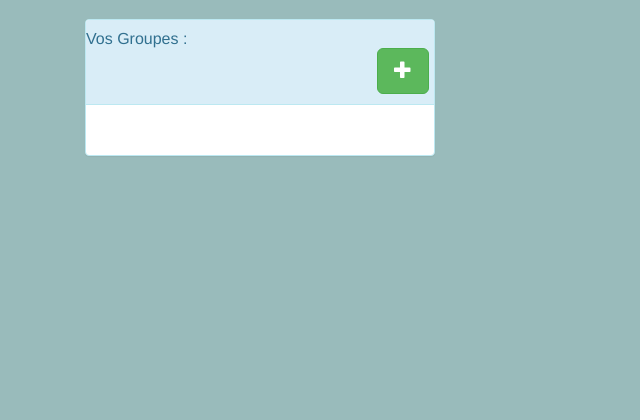
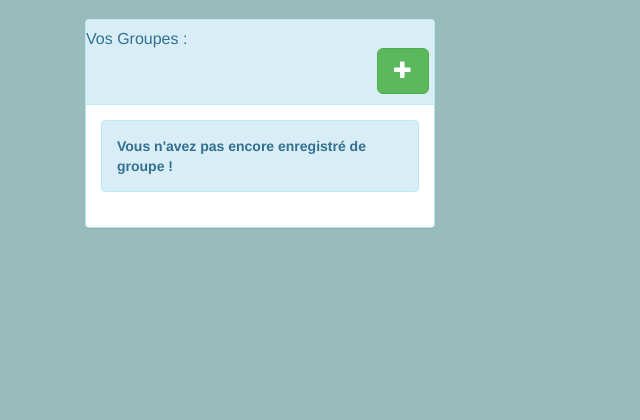
Before and after one commit to Projet-booking-IUT2/speed-booking, a PHP site: page /Views/view.interne.groupe.php in a window 1280 px wide. Shown: the part 51-471 px from the top of the page, without its empty margins (0-640 px from the left). Run offline with PHP 8.4, Linux system fonts and the light colour scheme; data that the repository does not hold is empty.

Commit message:
modification ctrl groupe et ajout méthode DAO class

```diff
--- a/Speedbooking/Controler/groupe.ctrl.php
+++ b/Speedbooking/Controler/groupe.ctrl.php
@@ -10,10 +10,8 @@ $dao = new DAO();
 
 
 if(isset($_GET['selected'])) {
-    $tab = explode(" ",$_GET['selected']);
-    $tab2 = array_slice($tab, 1);
-    $tab2 = implode(" ", $tab2);
-    $data['groupe'] = $dao->StructureFromGroupe($tab[0], $tab2);
+    $nomG = $_GET['selected'];
+    $data['groupe'] = $dao->StructureFromGroupe($nomG);
     }
 else if (isset($_POST['maj'])) {
     $dao->updateGroupe($booker,$_POST['c_nom'], $_POST['c_notes'], $_POST['c_style']);
--- a/Speedbooking/Views/view.interne.groupe.aside.php
+++ b/Speedbooking/Views/view.interne.groupe.aside.php
@@ -14,7 +14,7 @@
     <div class="panel-body">
         <ul class="list-group list-unstyled">
         <?php
-            if(isset($data['AllGroupe'])){
+            if(!isset($data['AllGroupe'])){
                 echo "
                 <div class=\"alert alert-info\">
                 <strong>Vous n'avez pas encore enregistré de groupe ! </strong>
--- a/Speedbooking/Views/view.interne.groupe.php
+++ b/Speedbooking/Views/view.interne.groupe.php
@@ -15,7 +15,7 @@
 </header>
 <?php include('../Views/view.interne.groupe.aside.php'); ?>
 <?php
-   if(isset ($data['contact'])) {
+   if(isset ($data['groupe'])) {
      ?>
 <div class="col-md-8">
   <div class="panel panel-info">
@@ -26,7 +26,7 @@
         ?></h3>
     </div>
     <div class="panel-body">
-            <form action="../controler/ctrl.interne.groupe.php" method="post" class= " well form ">
+            <form action="../controler/groupe.ctrl.php" method="post" class= " well form ">
                 <div class="row">
                       <fieldset class="form-group">
                        <label for="nomG" class="col-md-4 control-label">Nom du groupe : </label>
```
